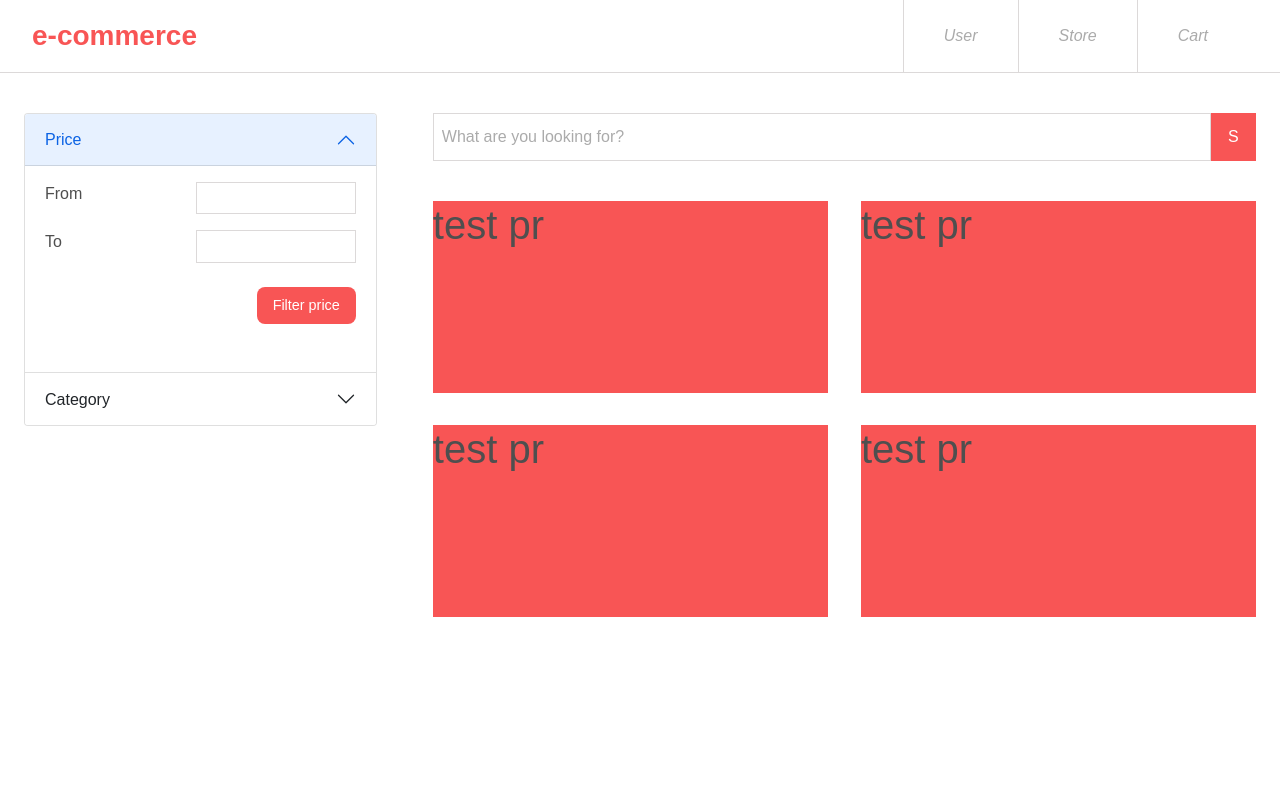
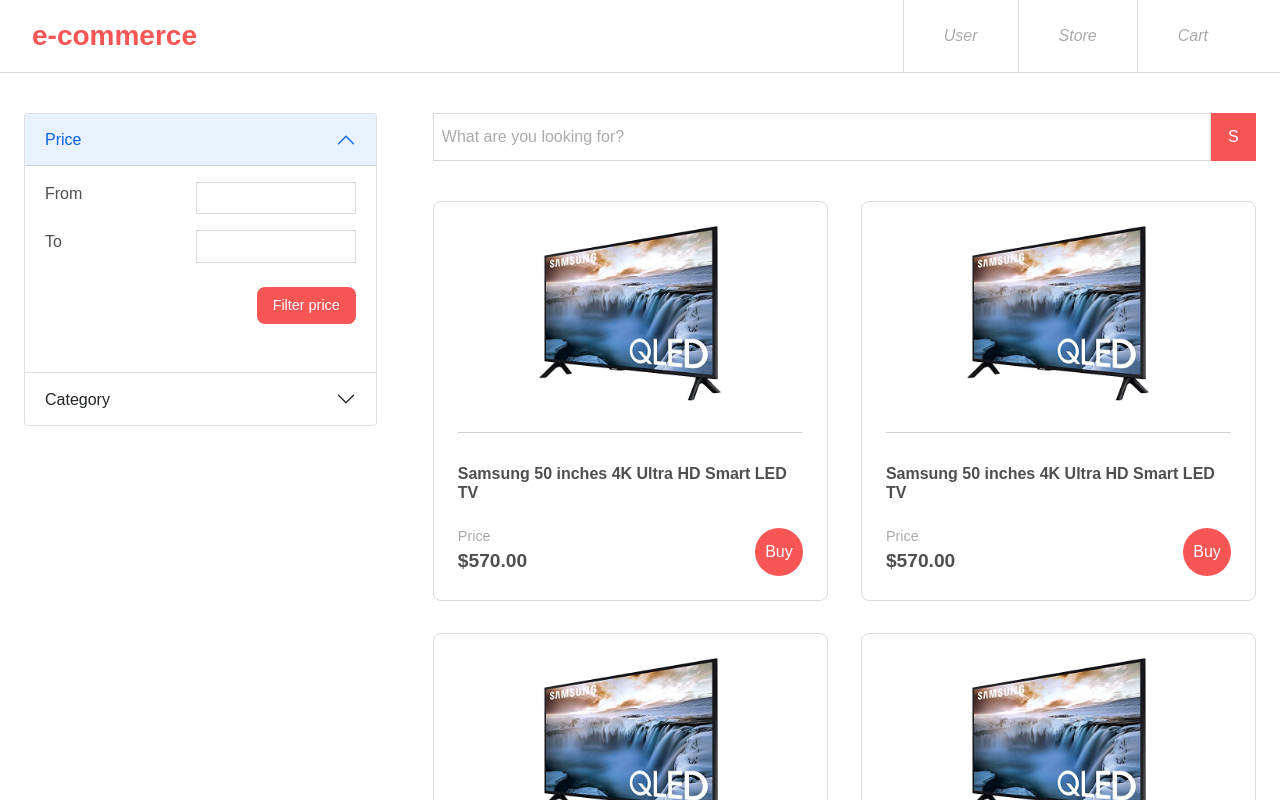
Before and after one commit to axelbriandip/ecommerce, a React (Vite) app: page /#/ in a window 1280 px wide. Shown: the top 800 px of the page. Built offline with nearby package versions, Linux system fonts and the light colour scheme.

Commit message:
section of products done

```diff
--- a/src/components/CardProduct.jsx
+++ b/src/components/CardProduct.jsx
@@ -1,9 +1,23 @@
 import React from 'react';
+import tv from '../img/tv.jpg';
 
 const CardProduct = () => {
     return (
         <div className='card-product'>
-            <h1>test pr</h1>
+            <div className="container-img">
+                <img src={tv}/>
+            </div>
+            <hr />
+            <h3>Samsung 50 inches 4K Ultra HD Smart LED TV</h3>
+            <div className='footer-card'>
+                <div className="price">
+                    <span>Price</span>
+                    <span>$570.00</span>
+                </div>
+                <div className='btn-buy'>
+                    Buy
+                </div>
+            </div>
         </div>
     );
 };
--- a/src/components/Products.jsx
+++ b/src/components/Products.jsx
@@ -14,6 +14,7 @@
                 <CardProduct/>
                 <CardProduct/>
                 <CardProduct/>
+                <CardProduct/>
             </div>
         </section>
     );
--- a/src/css/home.css
+++ b/src/css/home.css
@@ -60,6 +60,7 @@
 /* PRODUCTS */
 .section-products {
     width: 70%;
+    padding-bottom: 3rem;
 }
 .container-search {
     background-color: blue;
@@ -94,7 +95,57 @@
     row-gap: 2rem;
 }
 .card-product {
+    display: flex;
+    flex-direction: column;
+    justify-content: space-between;
     width: 48%;
-    height: 12rem;
-    background-color: #f85555;
+    height: 25rem;
+    border: 1px solid var(--light-gray);
+    border-radius: .5rem;
+    padding: 1.5rem;
 }
+.card-product .container-img {
+    height: 50%;
+    display: flex;
+    justify-content: center;
+    align-items: center;
+}
+.card-product img {
+    height: 100%;
+}
+.card-product .info-card {
+    padding: 1rem;
+}
+.card-product h3 {
+    font-size: 1rem;
+    font-weight: bold;
+}
+.footer-card {
+    display: flex;
+    justify-content: space-between;
+    align-items: flex-end;
+}
+.footer-card .price {
+    display: flex;
+    flex-direction: column;
+}
+.footer-card .price span:first-child {
+    color: var(--text-gray);
+    font-size: .9rem;
+}
+.footer-card .price span:last-child {
+    color: var(--dark-gray);
+    font-size: 1.2rem;
+    font-weight: bold;
+}
+.footer-card .btn-buy {
+    display: flex;
+    justify-content: center;
+    align-items: center;
+    width: 3rem;
+    height: 3rem;
+    background-color: var(--primary);
+    color: var(--white);
+    border-radius: 50%;
+    cursor: pointer;
+}
```
Also changed, not shown: src/img/tv.jpg (added).
